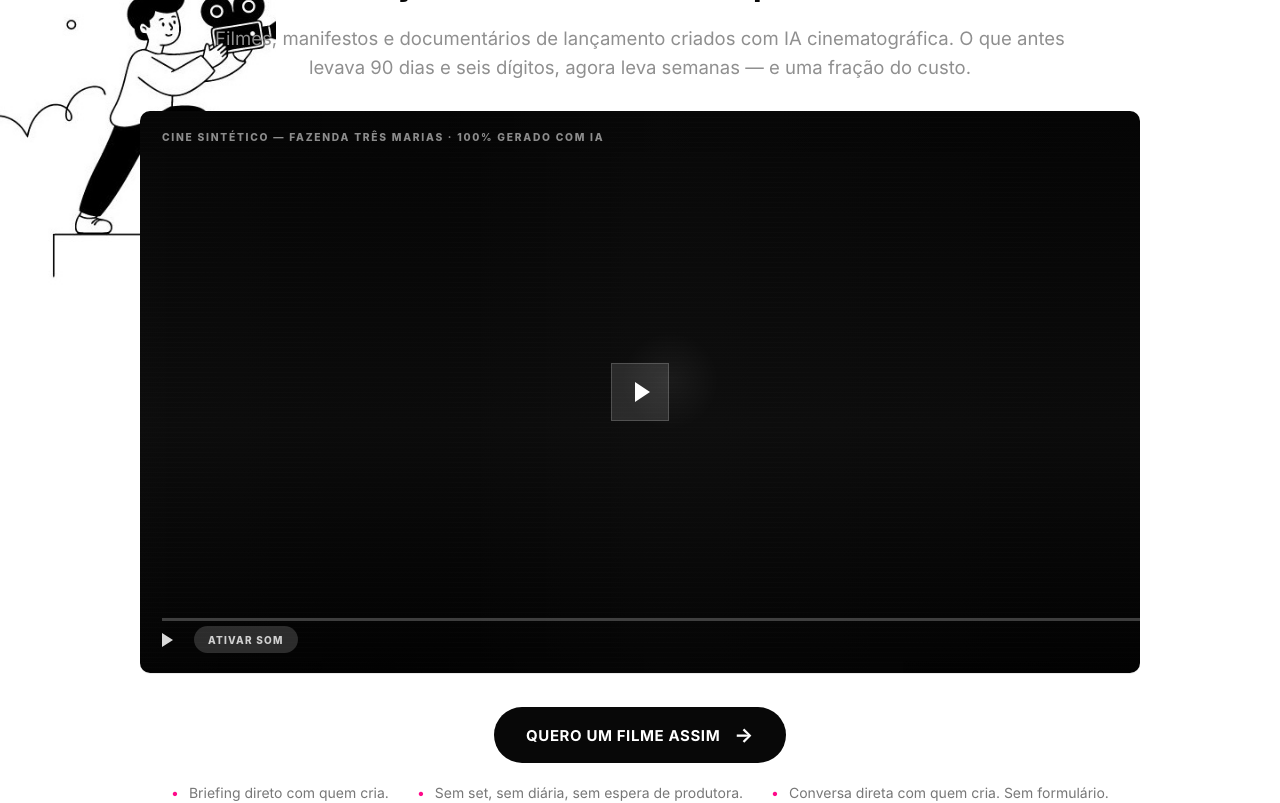
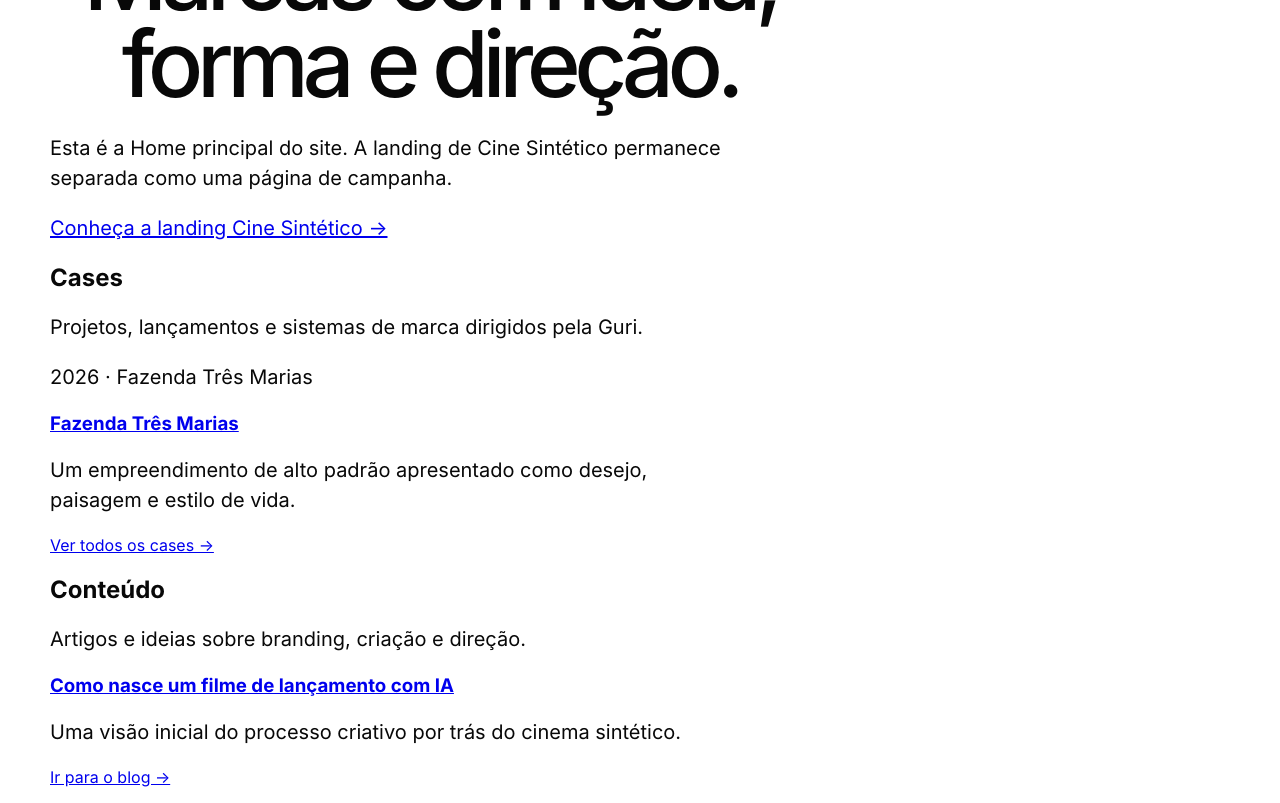
Before and after one commit to GuriDigitalGit/Site, a Next.js app: page / in a window 1280 px wide. Shown: the part 300-1103 px from the top of the page. Built offline with nearby package versions, Linux system fonts and the light colour scheme.

Commit message:
Separate home landing and case routes

```diff
--- a/app/page.js
+++ b/app/page.js
@@ -1,11 +1,44 @@
-import Script from 'next/script';
-import { getLegacyPageMarkup } from '../lib/legacy-page';
+import Link from 'next/link';
+import SiteShell from './site-shell';
+import { cases } from '../lib/cases';
+import { posts } from '../lib/posts';
 
 export default function HomePage() {
   return (
-    <>
-      <div dangerouslySetInnerHTML={{ __html: getLegacyPageMarkup() }} />
-      <Script src="/legacy/script.js" strategy="afterInteractive" />
-    </>
+    <SiteShell>
+      <section aria-labelledby="home-title">
+        <p>GuriDigital</p>
+        <h1 id="home-title">Marcas com ideia, forma e direção.</h1>
+        <p>Esta é a Home principal do site. A landing de Cine Sintético permanece separada como uma página de campanha.</p>
+        <p><Link href="/landing/cine-sintetico">Conheça a landing Cine Sintético →</Link></p>
+      </section>
+
+      <section aria-labelledby="cases-title">
+        <h2 id="cases-title">Cases</h2>
+        <p>Projetos, lançamentos e sistemas de marca dirigidos pela Guri.</p>
+        <div>
+          {cases.slice(0, 3).map((item) => (
+            <article key={item.slug}>
+              <p>{item.year} · {item.client}</p>
+              <h3><Link href={`/cases/${item.slug}`}>{item.title}</Link></h3>
+              <p>{item.excerpt}</p>
+            </article>
+          ))}
+        </div>
+        <Link href="/cases">Ver todos os cases →</Link>
+      </section>
+
+      <section aria-labelledby="blog-title">
+        <h2 id="blog-title">Conteúdo</h2>
+        <p>Artigos e ideias sobre branding, criação e direção.</p>
+        {posts.slice(0, 2).map((post) => (
+          <article key={post.slug}>
+            <h3><Link href={`/blog/${post.slug}`}>{post.title}</Link></h3>
+            <p>{post.excerpt}</p>
+          </article>
+        ))}
+        <Link href="/blog">Ir para o blog →</Link>
+      </section>
+    </SiteShell>
   );
 }
--- a/app/site-shell.js
+++ b/app/site-shell.js
@@ -6,6 +6,8 @@ export default function SiteShell({ children }) {
       <header className="platform-header">
         <Link className="platform-brand" href="/">GURIDIGITAL</Link>
         <nav className="platform-nav" aria-label="Navegação principal">
+          <Link href="/">Home</Link>
+          <Link href="/cases">Cases</Link>
           <Link href="/sobre">Sobre</Link>
           <Link href="/servicos">Serviços</Link>
           <Link href="/blog">Blog</Link>
--- a/app/sitemap.js
+++ b/app/sitemap.js
@@ -2,9 +2,11 @@ export default function sitemap() {
   const baseUrl = 'https://site-pi-one-65.vercel.app';
   return [
     '',
+    '/landing/cine-sintetico',
     '/sobre',
     '/servicos',
     '/contato',
+    '/cases',
     '/blog',
   ].map((route) => ({
     url: `${baseUrl}${route}`,
--- /dev/null
+++ b/lib/cases.js
@@ -0,0 +1,17 @@
+export const cases = [
+  {
+    slug: 'fazenda-tres-marias',
+    title: 'Fazenda Três Marias',
+    client: 'Fazenda Três Marias',
+    year: '2026',
+    category: 'Branding e cinema sintético',
+    excerpt: 'Um empreendimento de alto padrão apresentado como desejo, paisagem e estilo de vida.',
+    challenge: 'O projeto ainda não existia fisicamente, mas precisava ser apresentado com força comercial e desejo.',
+    solution: 'Direção criativa, narrativa e cenas cinematográficas geradas com IA para materializar a experiência do empreendimento.',
+    results: 'Um sistema de comunicação visual pronto para apresentação comercial e lançamento.',
+  },
+];
+
+export function getCaseBySlug(slug) {
+  return cases.find((item) => item.slug === slug);
+}
```
Also changed, not shown: app/cases/[slug]/page.js (added, +30 -0 lines), app/cases/page.js (added, +22 -0 lines), app/landing/cine-sintetico/page.js (added, +11 -0 lines), 1 other file (tests, documents, lock files or other folders).
